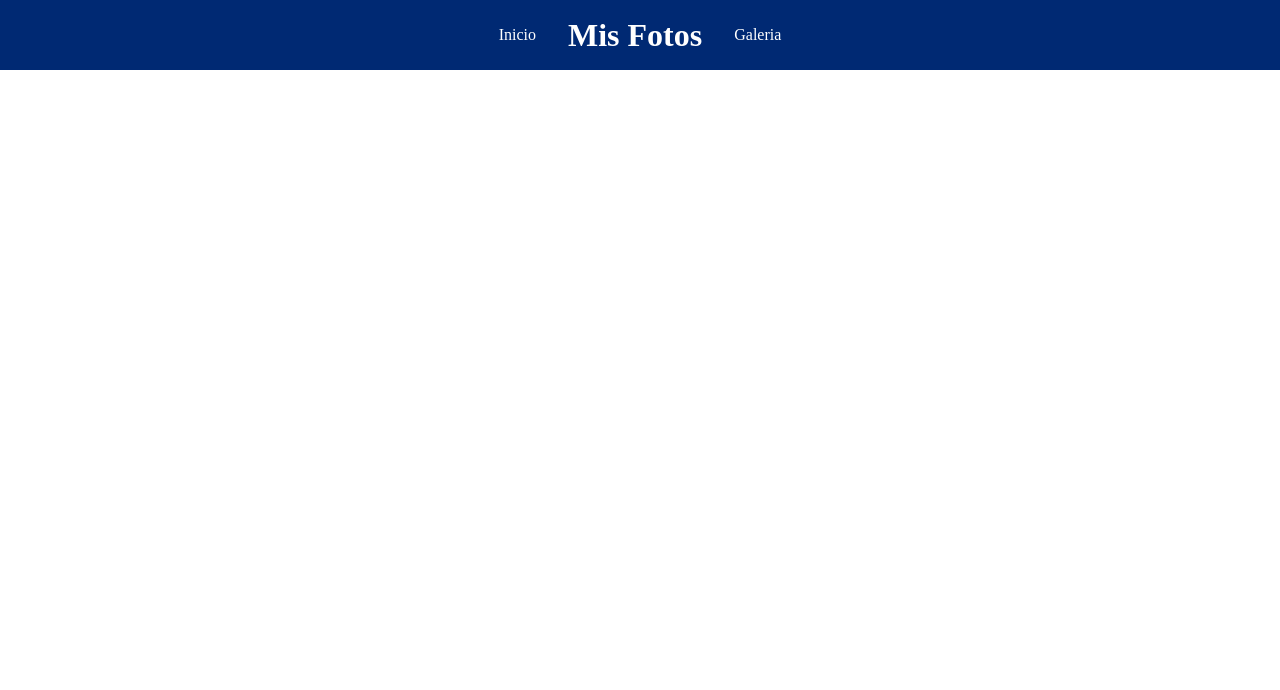
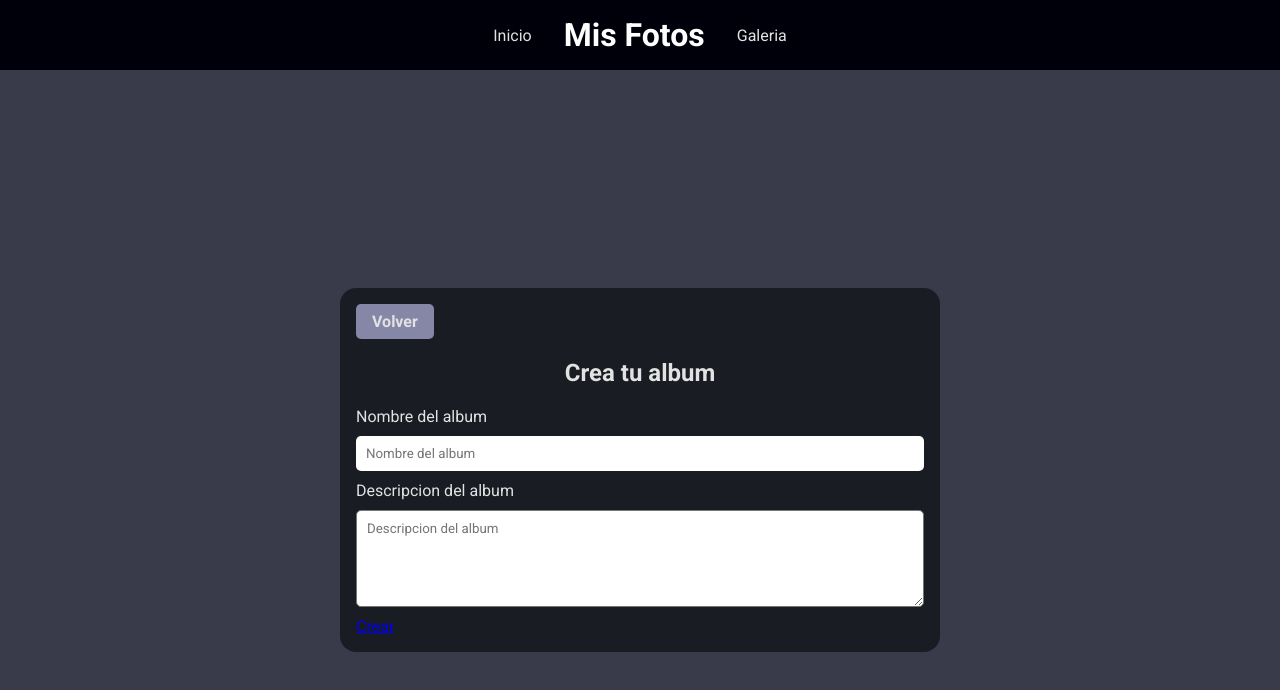
Before and after one commit to GamaDev-Andres/react-galeria, a React (Create React App) app: page /creacion-album in a window 1280 px wide. Shown: the top 690 px of the page. Built offline with nearby package versions, Linux system fonts and the light colour scheme.

Commit message:
trabajando con funcionalidad de galeria( pequeños avances)

```diff
--- a/public/index.html
+++ b/public/index.html
@@ -24,12 +24,20 @@
       work correctly both with client-side routing and a non-root public URL.
       Learn how to configure a non-root public URL by running `npm run build`.
     -->
+        <!-- font-awesome -->
         <link
             rel="stylesheet"
             href="https://cdnjs.cloudflare.com/ajax/libs/font-awesome/5.15.4/css/all.min.css"
             integrity="sha512-1ycn6IcaQQ40/MKBW2W4Rhis/DbILU74C1vSrLJxCq57o941Ym01SwNsOMqvEBFlcgUa6xLiPY/NS5R+E6ztJQ=="
             crossorigin="anonymous"
             referrerpolicy="no-referrer"
+        />
+        <!-- google font -->
+        <link rel="preconnect" href="https://fonts.googleapis.com" />
+        <link rel="preconnect" href="https://fonts.gstatic.com" crossorigin />
+        <link
+            href="https://fonts.googleapis.com/css2?family=Roboto:wght@400;500;700&display=swap"
+            rel="stylesheet"
         />
         <title>practica Galeria</title>
     </head>
@@ -46,4 +54,10 @@
       To begin the development, run `npm start` or `yarn start`.
       To create a production bundle, use `npm run build` or `yarn build`.
     --></body>
+    <script
+        src="https://cdnjs.cloudflare.com/ajax/libs/font-awesome/5.15.4/js/all.min.js"
+        integrity="sha512-Tn2m0TIpgVyTzzvmxLNuqbSJH3JP8jm+Cy3hvHrW7ndTDcJ1w5mBiksqDBb8GpE2ksktFvDB/ykZ0mDpsZj20w=="
+        crossorigin="anonymous"
+        referrerpolicy="no-referrer"
+    ></script>
 </html>
--- a/src/App.js
+++ b/src/App.js
@@ -1,5 +1,6 @@
 import React from "react";
 import { BrowserRouter as Router, Route, Switch } from "react-router-dom";
+import CAlbum from "./components/CreacionAlbum/CAlbum";
 import Galeria from "./components/Galeria/Galeria";
 import Header from "./components/Header";
 import ContextIncioProvider from "./components/Inicio/ContextIncio";
@@ -14,6 +15,11 @@ function App() {
                     <Switch>
                         <Route exact path="/" component={Inicio} />
                         <Route exact path="/galeria" component={Galeria} />
+                        <Route
+                            exact
+                            path="/creacion-album"
+                            component={CAlbum}
+                        />
                     </Switch>
                     <MenuResponsive />
                 </ContextIncioProvider>
--- /dev/null
+++ b/src/components/CreacionAlbum/CAlbum.js
@@ -0,0 +1,114 @@
+import React, { useContext, useState } from "react";
+import { Redirect } from "react-router";
+import { Link } from "react-router-dom";
+import styled from "styled-components";
+import { ContextInicio } from "../Inicio/ContextIncio";
+const Container = styled.main`
+    width: 100%;
+    height: 100vh;
+    background-color: #393b4a;
+    display: flex;
+    justify-content: center;
+    align-items: center;
+    div {
+        margin: 0 auto;
+        width: 600px;
+        background-color: #1a1c24;
+        padding: 1rem;
+        border-radius: 1rem;
+        form {
+            display: flex;
+            flex-direction: column;
+            input,
+            textarea {
+                padding: 10px;
+                border-radius: 5px;
+                outline: none;
+                margin: 10px 0;
+            }
+        }
+        @media (max-width: 768px) {
+            width: 90%;
+        }
+    }
+`;
+const Input = styled.input`
+    padding: 10px;
+    border-radius: 5px;
+    outline: none;
+    margin: 10px 0;
+`;
+
+const initialDataForm = {
+    nameAlbum: "",
+    descripcion: "",
+};
+const Error = styled.p`
+    padding: 1rem;
+    font-size: 1.2rem;
+    font-weight: bold;
+    background-color: red;
+    color: #e2e2e2;
+    text-align: center;
+`;
+const CAlbum = () => {
+    const [form, setForm] = useState(initialDataForm);
+    const [error, setError] = useState(false);
+    const { setFormAlbum, formAlbum } = useContext(ContextInicio);
+    const handleChange = (e) => {
+        setForm({ ...form, [e.target.name]: e.target.value });
+    };
+    const handleClick = () => {
+        if (!form.descripcion || !form.nameAlbum) {
+            setError(true);
+        }
+        setError(false);
+        setFormAlbum(form);
+        setForm(initialDataForm);
+        // window.location.pathname = "/galeria";
+    };
+    return (
+        <Container>
+            <div>
+                <button
+                    onClick={() => {
+                        window.location.pathname = "/galeria";
+                    }}
+                >
+                    Volver
+                </button>
+                <h2>Crea tu album</h2>
+                <form>
+                    <label htmlFor="name-album">Nombre del album</label>
+                    <Input
+                        onChange={handleChange}
+                        value={form.nameAlbum}
+                        name="nameAlbum"
+                        id="name-album"
+                        type="text"
+                        placeholder="Nombre del album"
+                    />
+                    <label htmlFor="descripcion-album">
+                        Descripcion del album
+                    </label>
+                    <textarea
+                        onChange={handleChange}
+                        value={form.descripcion}
+                        placeholder="Descripcion del album"
+                        name="descripcion"
+                        id="descripcion-album"
+                        cols="30"
+                        rows="5"
+                        maxLength="100"
+                    ></textarea>
+                    <Link onClick={handleClick} exact to="/galeria">
+                        Crear
+                    </Link>
+                    {error && <Error>Todos los campos son obligatorios</Error>}
+                </form>
+            </div>
+        </Container>
+    );
+};
+
+export default CAlbum;
--- /dev/null
+++ b/src/components/Galeria/Album.js
@@ -0,0 +1,54 @@
+import React from "react";
+import styled from "styled-components";
+const H3 = styled.h3`
+    text-align: start;
+    margin-top: 0;
+`;
+const Container = styled.div`
+    background-color: #5d5e76;
+    &:nth-child(2n + 1) {
+        background-color: #393b4a;
+    }
+    width: 100%;
+    padding: 1rem 0;
+    .sub-container-album {
+        margin: 0 auto;
+        width: 90%;
+    }
+`;
+const DivButtons = styled.div`
+    display: flex;
+    flex-wrap: wrap;
+    gap: 1rem;
+`;
+const ContainerFotos = styled.div`
+    width: 100%;
+    display: grid;
+    grid-template-columns: repeat(4, 1fr);
+    grid-auto-rows: minmax(auto, 200px);
+    gap: 10px;
+    @media (max-width: 768px) {
+        grid-template-columns: repeat(3, 1fr);
+    }
+    @media (max-width: 480px) {
+        grid-template-columns: repeat(2, 1fr);
+    }
+`;
+const Album = () => {
+    return (
+        <Container className="album">
+            <div className="sub-container-album">
+                <H3>Album : </H3>
+                <DivButtons>
+                    <button className="btn tomar">Tomar foto</button>
+                    <button className="btn add">Agregar foto</button>
+                    <button className="btn delete">Eliminar album</button>
+                    <button className="btn rename">Renombrar album</button>
+                </DivButtons>
+                <ContainerFotos></ContainerFotos>
+            </div>
+        </Container>
+    );
+};
+
+export default Album;
--- /dev/null
+++ b/src/components/Galeria/Albums.js
@@ -0,0 +1,19 @@
+import React from "react";
+import styled from "styled-components";
+import Album from "./Album";
+const AlbumsContainer = styled.section`
+    width: 100%;
+    display: flex;
+    justify-content: center;
+    align-items: center;
+    flex-direction: column;
+`;
+const Albums = () => {
+    return (
+        <AlbumsContainer id="albums">
+            <Album id="album-pixaby" />
+        </AlbumsContainer>
+    );
+};
+
+export default Albums;
--- a/src/components/Inicio/ContextIncio.js
+++ b/src/components/Inicio/ContextIncio.js
@@ -7,10 +7,7 @@ const ContextIncioProvider = ({ children }) => {
     const [url, setUrl] = useState(null);
     const [paginaActual, setPaginaActual] = useState(1);
     const [modal, setModal] = useState(null);
-    useEffect(() => {
-        if (modal) {
-        }
-    }, [modal]);
+    const [formAlbum, setFormAlbum] = useState(null);
 
     useEffect(() => {
         if (busqueda.trim() !== "") {
@@ -36,6 +33,8 @@ const ContextIncioProvider = ({ children }) => {
                 setUrl,
                 setBusqueda,
                 resultados,
+                setFormAlbum,
+                formAlbum,
             }}
         >
             {children}
--- a/src/components/Inicio/styles/_formBuscador.scss
+++ b/src/components/Inicio/styles/_formBuscador.scss
@@ -14,11 +14,11 @@
         cursor: pointer;
         width: 50%;
         padding: 10px 5px;
-        background-color: #a0c5f7;
+        background-color: #242442;
         transition: background-color 0.3s ease;
         border-radius: 5px;
         &:hover {
-            background-color: #6a9cde;
+            background-color: lighten($color: #242442, $amount: 20);
         }
     }
 }
--- a/src/index.css
+++ b/src/index.css
@@ -4,6 +4,7 @@
 *::after,
 *::before {
     box-sizing: border-box;
+    font-family: "Roboto", sans-serif;
 }
 #root {
     min-height: 100vh;
@@ -12,13 +13,14 @@
 body {
     margin: 0;
     min-height: 100vh;
+    color: #e2e2e2;
 }
 .active {
     border-bottom: 2px solid white;
 }
 /* ESTILOS HEADER */
 .header {
-    background-color: #002973;
+    background-color: #00000a;
     min-width: 100%;
     padding: 0.5rem 0;
     display: flex;
@@ -27,7 +29,7 @@ body {
 /* ESTILOS LINKS */
 .navLinks {
     text-decoration: none;
-    color: white;
+    color: #e2e2e2;
 }
 
 h1,
@@ -39,3 +41,20 @@ input {
     outline: none;
     border: 0;
 }
+button {
+    border: none;
+    border-radius: 5px;
+    padding: 0.5rem 1rem;
+    box-shadow: none;
+    cursor: pointer;
+    background-color: #8686a6;
+    font-weight: 700;
+    font-size: 1rem;
+    color: #e2e2e2;
+}
+button:hover {
+    color: #bdbaba;
+    transition: all 0.3s ease;
+    background-color: #5d5e76;
+    box-shadow: 1px 1px 3px #e2e2e2, -1px -1px 3px #e2e2e2;
+}
```
Also changed, not shown: src/components/Galeria/Button.js (added, +25 -0 lines), src/components/Galeria/Galeria.js (+71 -2 lines).
